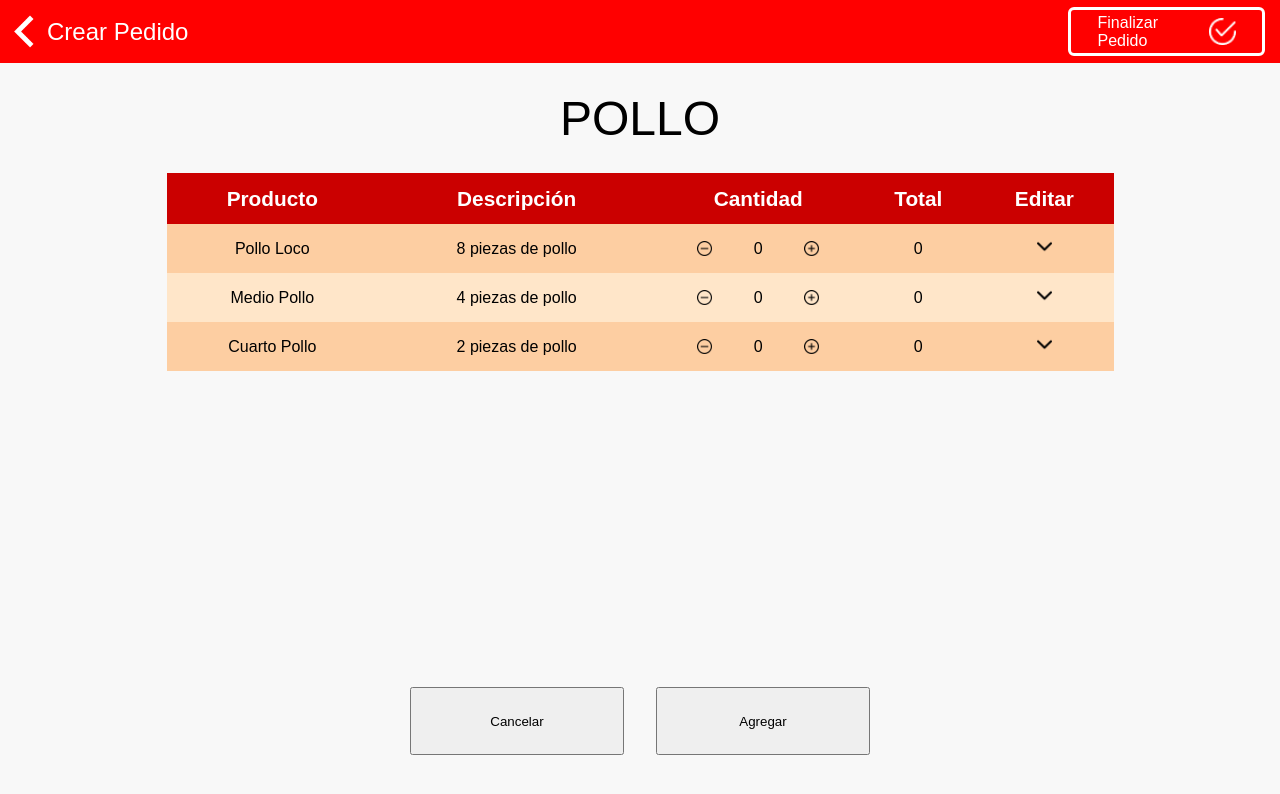
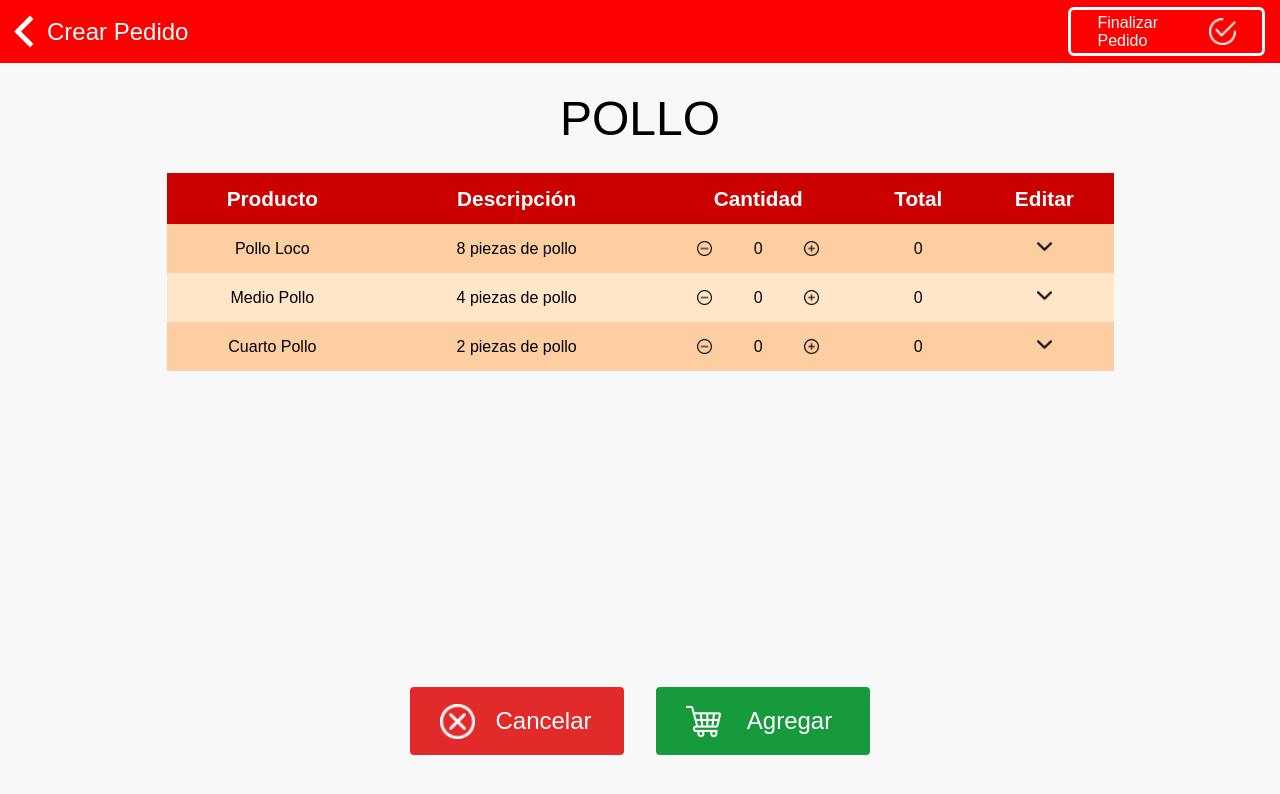
Before and after one commit to TomasNieto7/PLCode, an Electron app: page app/ui/components/pedido/pollo.html in a window 1280 px wide. Drawn offline with Linux system fonts and the light colour scheme.

Commit message:
corretions

```diff
--- a/app/ui/components/pedido/pollo.html
+++ b/app/ui/components/pedido/pollo.html
@@ -1,5 +1,6 @@
 <!DOCTYPE html>
 <html lang="es">
+
 <head>
   <meta charset="UTF-8" />
   <meta name="viewport" content="width=device-width, initial-scale=1.0" />
@@ -81,8 +82,22 @@
       </div>
     </section>
     <section class="botones">
-      <button id="cancelar">Cancelar</button>
-      <button id="agregar">Agregar</button>
+      <button id="cancelar">
+        <div id="imgBtn">
+          <img src="../../../img/components/x.png" alt="">
+        </div>
+        <div id="textBtn">
+          <p>Cancelar</p>
+        </div>
+      </button>
+      <button id="agregar">
+        <div id="imgBtn">
+          <img src="../../../img/components/carritoLogo.png" alt="">
+        </div>
+        <div id="textBtn">
+          <p>Agregar</p>
+        </div>
+      </button>
     </section>
   </main>
 </body>
--- a/app/ui/css/inicio.css
+++ b/app/ui/css/inicio.css
@@ -11,7 +11,8 @@ body {
 }
 
 .barra-superior {
-  background-color: red;
+  background-image: url('../../img/fondoheader2.png');
+  background-size: cover;
   height: 63px;
   display: flex;
   align-items: center;
--- a/app/ui/css/pedido/pollo.css
+++ b/app/ui/css/pedido/pollo.css
@@ -174,4 +174,40 @@ img {
 #agregar, #cancelar {
   width: 214px;
   height: 68px;
+  border: none;
+  border-radius: 4px;
+  display: flex;
+  align-items: center;
+  justify-content: center;
+  color: white;
+  font-size: 1.5rem;
 }
+
+.botones img {
+  width: 35px;
+  height: 35px;
+}
+
+#cancelar{
+  background-color: #E22A2A;
+}
+
+#agregar{
+  background-color: #169A3B;
+}
+
+#imgBtn{
+  width: 53px;
+  height: 53px;
+  display: flex;
+  align-items: center;
+  justify-content: center;
+}
+
+#textBtn{
+  height: 30px;
+  width: 119px;
+  display: flex;
+  align-items: center;
+  justify-content: center;
+}
--- a/app/ui/js/pedidos/orden.js
+++ b/app/ui/js/pedidos/orden.js
@@ -1,6 +1,18 @@
 const {
   ipcRenderer
 } = require("electron");
+
+const backPage = document.querySelector('#pageActually')
+backPage.addEventListener('click', e=>{
+    e.preventDefault
+    window.location.href='../../crearPedido.html'
+})
+
+const endPedido = document.querySelector('#endPedido')
+endPedido.addEventListener('click', e=>{
+    e.preventDefault
+    window.location.href = '../../carrito.html'
+})
 
 document.addEventListener("DOMContentLoaded", () => {
   const agregar = document.querySelector("#agregar");
@@ -56,7 +68,7 @@ document.addEventListener("DOMContentLoaded", () => {
         console.log("Enviando orden");
         console.log(orden);
       });
-      //window.location.href = "../../pedido.html";
+      window.location.href = "../../crearPedido.html";
     } else {
       alert("Debe agregar al menos un producto antes de continuar.");
     }
--- a/app/ui/js/pedidos/pollo.js
+++ b/app/ui/js/pedidos/pollo.js
@@ -1,3 +1,4 @@
+
 const mostrarInfoExtra = (fila_id, btn_class) => {
   const n_fila = document.createElement("tr");
   n_fila.classList.add("info-extra");
```
Also changed, not shown: app/img/components/carritoLogo.png (added), app/img/components/x.png (added), app/img/fondoheader2.png (added).
